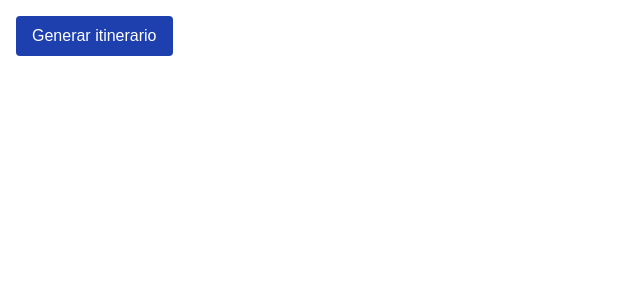
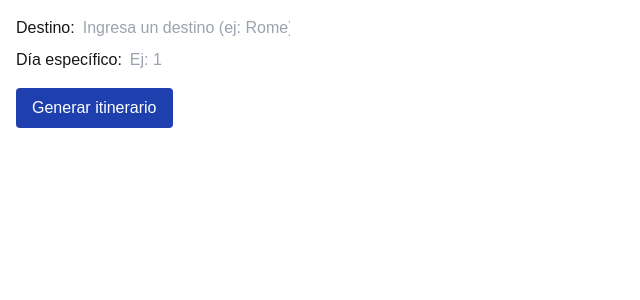
Before and after one commit to TaxuMan/seotravel, a Next.js app: page / in a window 1280 px wide. Shown: the top 300 px of the page, without its empty margins (0-640 px from the left). Built offline with nearby package versions, Linux system fonts and the light colour scheme.

Commit message:
Update index.js

```diff
--- a/pages/index.js
+++ b/pages/index.js
@@ -2,20 +2,54 @@ import { useState } from 'react';
 import Itinerary from '../components/Itinerary';
 
 export default function Home() {
+  const [destination, setDestination] = useState('');
+  const [specificDay, setSpecificDay] = useState('');
   const [itinerary, setItinerary] = useState(null);
 
   async function handleClick() {
+    // Verificar que haya datos
+    if (!destination || !specificDay) {
+      alert('Por favor, ingresa un destino y un día.');
+      return;
+    }
+
     const response = await fetch('/api/generate-itinerary', {
       method: 'POST',
       headers: { 'Content-Type': 'application/json' },
-      body: JSON.stringify({ destination: 'Rome', specificDay: 1 })
+      body: JSON.stringify({ destination, specificDay: Number(specificDay) })
     });
+
     const data = await response.json();
     setItinerary(data);
   }
 
   return (
     <div style={{ padding: '1rem' }}>
+      {/* Formulario para seleccionar destino y día */}
+      <div style={{ marginBottom: '1rem' }}>
+        <label style={{ display: 'block', marginBottom: '0.5rem' }}>
+          Destino:
+          <input
+            type="text"
+            value={destination}
+            onChange={(e) => setDestination(e.target.value)}
+            style={{ marginLeft: '0.5rem' }}
+            placeholder="Ingresa un destino (ej: Rome)"
+          />
+        </label>
+
+        <label style={{ display: 'block', marginBottom: '0.5rem' }}>
+          Día específico:
+          <input
+            type="number"
+            value={specificDay}
+            onChange={(e) => setSpecificDay(e.target.value)}
+            style={{ marginLeft: '0.5rem' }}
+            placeholder="Ej: 1"
+          />
+        </label>
+      </div>
+
       <button
         onClick={handleClick}
         style={{ background: '#1E40AF', color: '#fff', padding: '0.5rem 1rem', borderRadius: '0.25rem', cursor: 'pointer' }}
```
